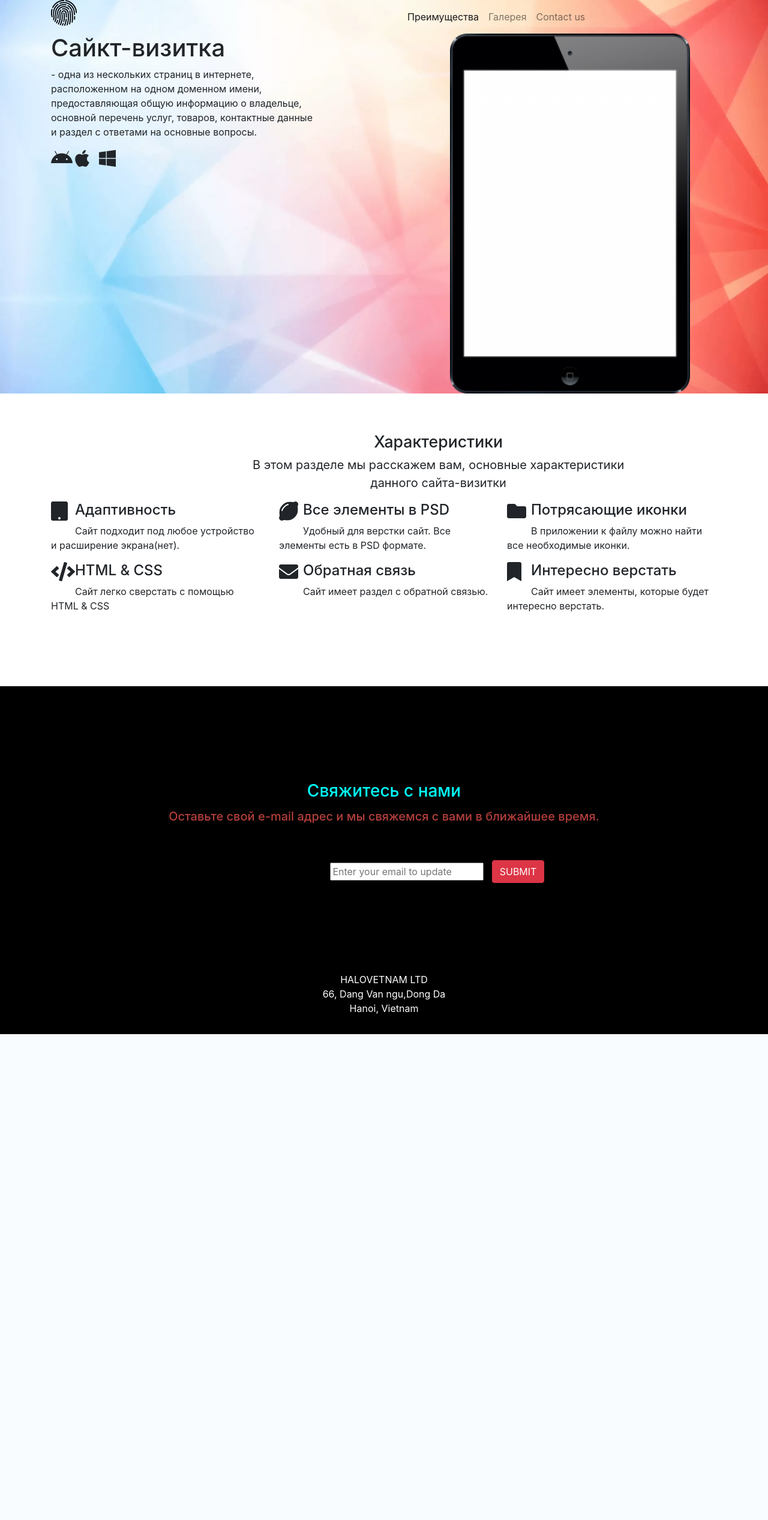
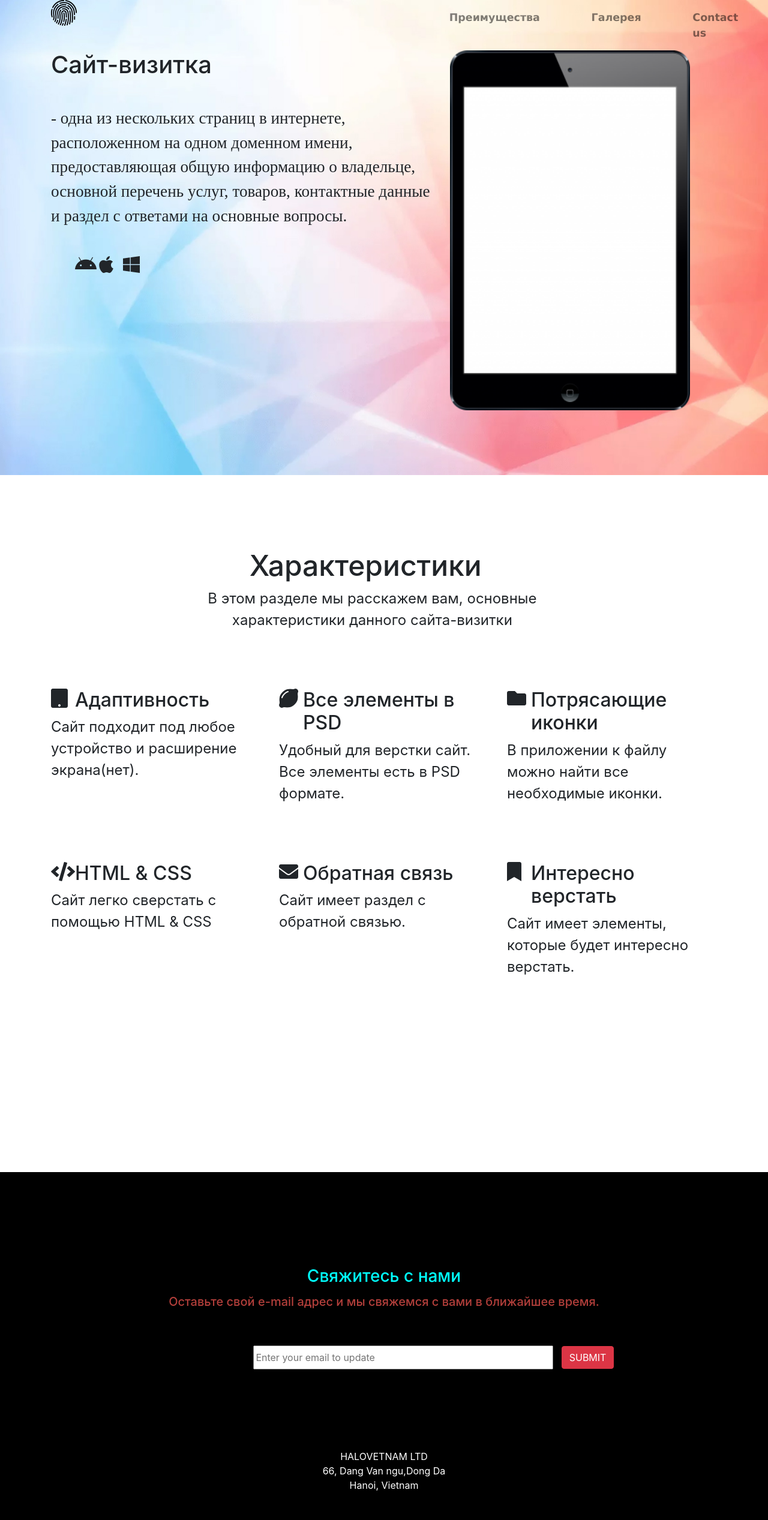
Before and after one commit to DmitriyRumyantsev/DmitriyRumyantsev.github.io, a PHP site: page / in a window 1280 px wide. Shown: the whole page at 60% size. Before the commit the page ends 1724 px from the top, so only its background shows below. Run offline with PHP 8.4, Linux system fonts and the light colour scheme; some libraries are stand-ins or nearby versions.

Commit message:
added style.css

```diff
--- a/index.html
+++ b/index.html
@@ -17,8 +17,8 @@
               <div class="col-6" id="logo"><img src="img/logo.png" alt=""></div>
               <div class="col-6" id="navbar">
                 <nav class="navbar navbar-expand-lg navbar-light">
-                    <ul class="navbar-nav">
-                      <li class="nav-item active "><a href="" class="nav-link">Преимущества</a></li>
+                  <ul class="navbar-nav">
+                      <li class="nav-item " ><a href="" class="nav-link">Преимущества</a></li>
                       <li class="nav-item "><a href="" class="nav-link">Галерея</a></li>
                       <li class="nav-item "><a href="" class="nav-link">Contact us</a></li>
                     </ul>
@@ -31,27 +31,40 @@
          <div class="container-sm">
             <div class="row">
                 <div class = "col-7">
-                    <h1>Сайкт-визитка</h1>
-                    <p>- одна из нескольких страниц в интернете,</br>
+                    <h1 style="margin-bottom: 7%">Сайт-визитка</h1>
+                    <p id="bannerInfo" style="margin-bottom: 7%">- одна из нескольких страниц в интернете,</br>
                       расположенном на одном доменном имени,</br>
                       предоставляющая общую информацию о владельце,</br>
                       основной перечень услуг, товаров, контактные данные</br>
                       и раздел с ответами на основные вопросы.</p>
+
+                <ul>
                     <i class="fab fa-android fa-2x"></i>
                     <i class="fab fa-apple fa-2x"></i>
                     <i class="fab fa-windows fa-2x"></i>
+                </ul>
                  </div>
                 <div class="col-5">
                 <img id="ipad" src="img/ipad-png-21.png">
+                <div style="width: 40px; margin-bottom: 108px;"></div>
               </div>
             </div>
          </div>
      </section>
     </div>
     <section id="info">
-        <h3 style=" width: 520pt; text-align: center; font-size: 20pt; margin-left: 30%; margin-top: 5%;">Характеристики</h3>
-        <p style=" width: 520pt; text-align: center; font-size: 15pt; margin-left: 30%;">В этом разделе мы расскажем вам, основные характеристики данного сайта-визитки</p>
-        </div>
+      <div class="container">
+        <div class="row">
+          <div class="col-12">
+        <h3 id="feature" style=" font-size: 3em; width: 520pt; text-align: center; margin-left: 16%; margin-top: 11%;">Характеристики</h3>
+      </div>
+      </div>
+      <div class="row">
+        <div class="col-12">
+        <p style="font-size: 1.5em; width: 520pt; text-align: center; font-size: 2 rem; margin-left: 17%;">В этом разделе мы расскажем вам, основные характеристики данного сайта-визитки</p>
+      </div>
+      </div>
+       </div>
         <article>
           <div class="container">
              <div class="row">
@@ -103,14 +116,14 @@
           </div>
         </article>
       </section>
-  <footer class="page-footer font-small pt-4" style="background-color: black; margin-top: 80pt; height: 580px;">
+  <footer class="page-footer font-small pt-4" style="background-color: black; margin-top: 171pt; height: 580px;">
     <h3 style="color:cyan; text-align: center; margin-top: 100pt;">Свяжитесь с нами</h3>
     <h5 style="color: rgb(179, 63, 59); text-align: center; margin-top: 10pt;">Оставьте свой e-mail адрес и мы свяжемся с вами в ближайшее время.</h5>
     <div id="email" class="form-inline">
-          <div class="sp-field" style="margin-top: 40pt; margin-left: 43%;" sp-id="sp-51c86875-5b4d-4e91-8452-13d1076ff0af" wfd-id="85"><label class="sp-control-label " wfd-id="89"><span wfd-id="90"></span><strong></strong></label><input type="email" sp-type="email" name="sform[email]" class="sp-form-control " placeholder="Enter your email to update" sp-tips="%7B%22required%22%3A%22%D0%9E%D0%B1%D1%8F%D0%B7%D0%B0%D1%82%D0%B5%D0%BB%D1%8C%D0%BD%D0%BE%D0%B5%20%D0%BF%D0%BE%D0%BB%D0%B5%22%2C%22wrong%22%3A%22%D0%9D%D0%B5%D0%B2%D0%B5%D1%80%D0%BD%D1%8B%D0%B9%20email-%D0%B0%D0%B4%D1%80%D0%B5%D1%81%22%7D" required="required" wfd-id="100"></div>
+          <div class="post-field" style="margin-top: 40pt; margin-left: 33%;" ><input id="emailInput" type="email" name="email" placeholder="Enter your email to update"  required="required"></div>
       <button type="button" class="btn btn-danger" style="margin-left: 10pt; margin-top: 40pt;">SUBMIT</button>
     </div>
-    <div class="footer-copyright text-center py-3" style="color: white; margin-top: 100pt;">
+    <div class="footer-copyright text-center " style="color: white; margin-top: 100pt;">
       HALOVETNAM LTD
       <br>
       66, Dang Van ngu,Dong Da
--- a/style.css
+++ b/style.css
@@ -3,7 +3,7 @@
 }
 
 #ipad {
-    width: 300pt;
+    width: 400px;
     height: 450pt;
 }
 
@@ -21,3 +21,32 @@ i{
     background-size: cover;
     background-repeat: no-repeat;
 }
+
+#emailInput{
+    height: 40px;
+    width: 500px;
+}
+
+p{
+    margin-bottom: 6rem;
+    font-size: 1.5rem;
+}
+
+#bannerInfo{
+    font-family: lobster;
+    font-size: 1.7rem;
+}
+
+h4{
+    font-size: 2rem;
+}
+
+ul.navbar-nav>li{
+    margin-left: 4em;
+}
+
+li{
+    font-size: 1.09em;
+    font-family:Verdana ;
+    font-weight: 999;
+}
```
